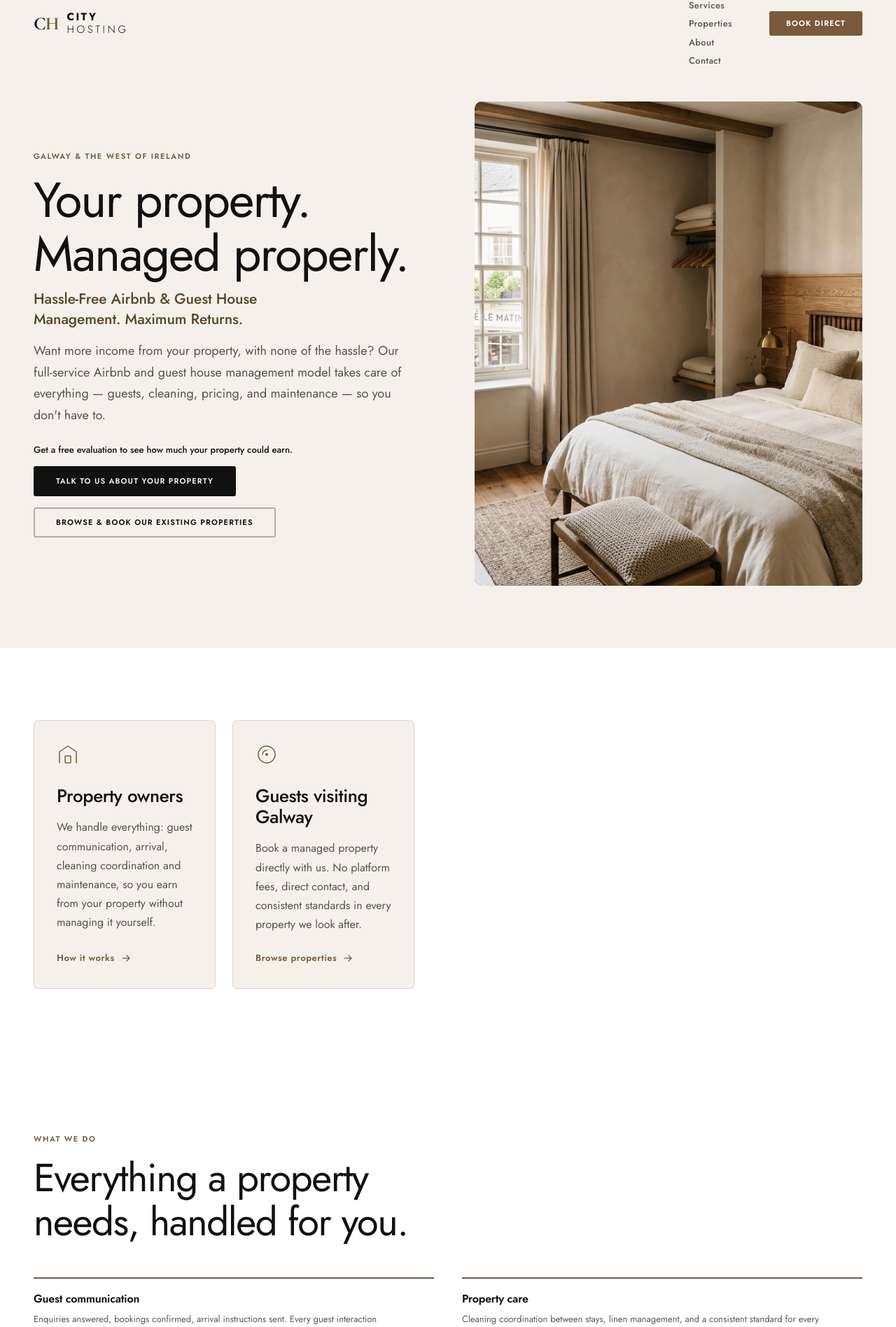
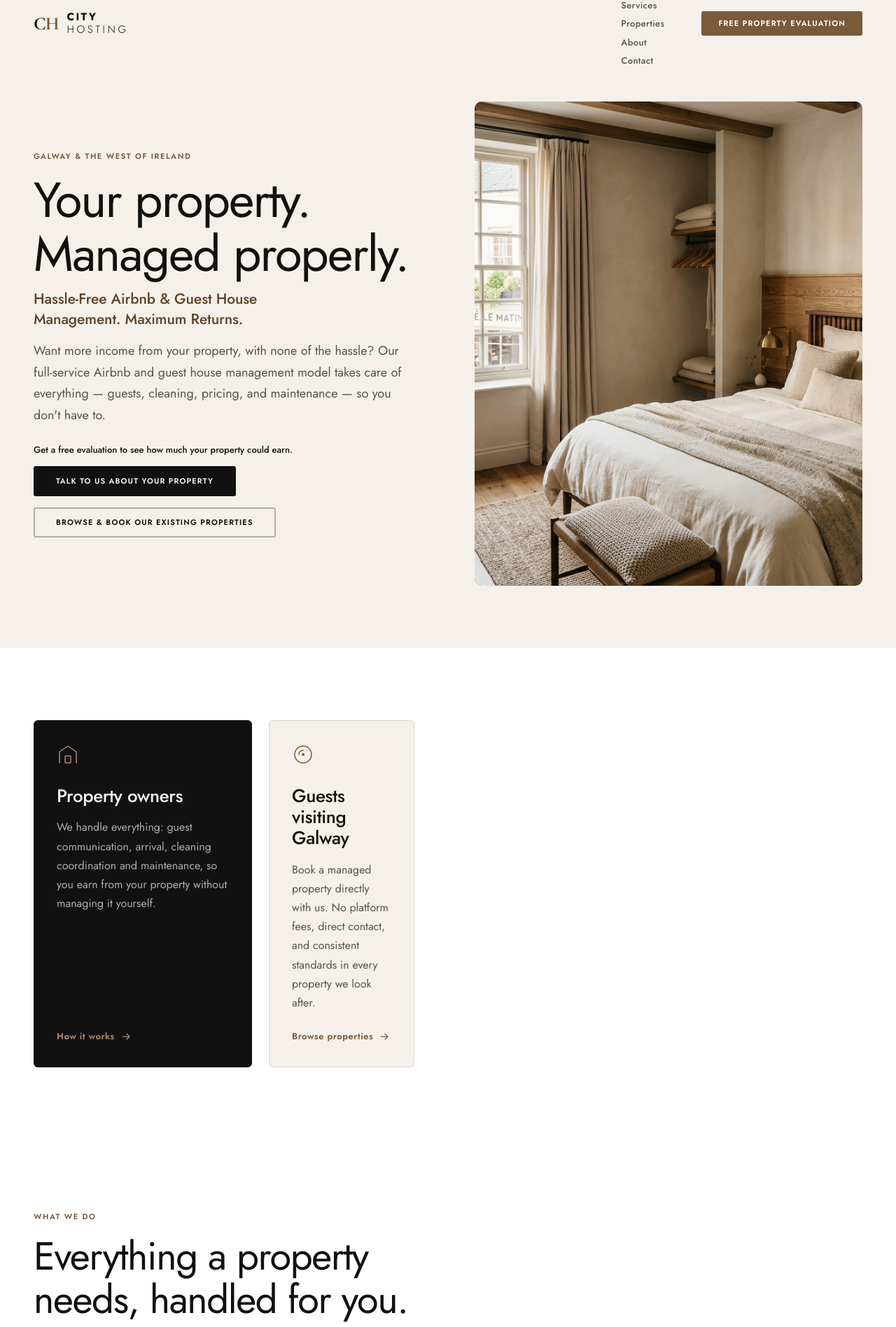
Before and after one commit to dnpebusiness-lab/lumusagency, a web app: file client-projects/city-hostings/website-v2/index.html in a window 1280 px wide. Shown: the top 1896 px of the page at 70% size. Run offline with its HTML, style and script files only (its server is not run), Linux system fonts and the light colour scheme.

Commit message:
Make the owner-acquisition CTA dominant sitewide
Per the audit's conversion-friction note: two equal-weight CTAs
(owner vs guest) were competing on every page. Since owner acquisition
is the priority:

- Header CTA button, present on every page, now reads "Free property
  evaluation" and links to the owner enquiry form instead of "Book
  direct" (the guest booking link stays as a plain nav item, "Properties")
- Homepage "Audience split" section widens the Property owners card
  and gives it a dark, higher-contrast treatment against the lighter
  Guests card, instead of two visually equal columns

Co-Authored-By: Claude Sonnet 5 <noreply@anthropic.com>
Claude-Session: https://claude.ai/code/session_01Rg6R3LxFBTwZe9aSNT86Wo

```diff
--- a/client-projects/city-hostings/website-v2/about.html
+++ b/client-projects/city-hostings/website-v2/about.html
@@ -36,7 +36,7 @@
         </ul>
       </nav>
       <div class="hdr-actions">
-        <a href="book-direct.html" class="btn btn--warm btn--sm">Book direct</a>
+        <a href="property-management.html#enquiry" class="btn btn--warm btn--sm">Free property evaluation</a>
         <button class="nav-toggle" aria-label="Open navigation menu" aria-expanded="false" aria-controls="nav-drawer">
           <svg width="22" height="22" viewBox="0 0 22 22" fill="none" aria-hidden="true">
             <line x1="3" y1="7" x2="19" y2="7" stroke="currentColor" stroke-width="1.5" stroke-linecap="round"/>
--- a/client-projects/city-hostings/website-v2/book-direct.html
+++ b/client-projects/city-hostings/website-v2/book-direct.html
@@ -36,7 +36,7 @@
         </ul>
       </nav>
       <div class="hdr-actions">
-        <a href="book-direct.html" class="btn btn--warm btn--sm" aria-current="page">Book direct</a>
+        <a href="property-management.html#enquiry" class="btn btn--warm btn--sm">Free property evaluation</a>
         <button class="nav-toggle" aria-label="Open navigation menu" aria-expanded="false" aria-controls="nav-drawer">
           <svg width="22" height="22" viewBox="0 0 22 22" fill="none" aria-hidden="true">
             <line x1="3" y1="7" x2="19" y2="7" stroke="currentColor" stroke-width="1.5" stroke-linecap="round"/>
--- a/client-projects/city-hostings/website-v2/contact.html
+++ b/client-projects/city-hostings/website-v2/contact.html
@@ -36,7 +36,7 @@
         </ul>
       </nav>
       <div class="hdr-actions">
-        <a href="book-direct.html" class="btn btn--warm btn--sm">Book direct</a>
+        <a href="property-management.html#enquiry" class="btn btn--warm btn--sm">Free property evaluation</a>
         <button class="nav-toggle" aria-label="Open navigation menu" aria-expanded="false" aria-controls="nav-drawer">
           <svg width="22" height="22" viewBox="0 0 22 22" fill="none" aria-hidden="true">
             <line x1="3" y1="7" x2="19" y2="7" stroke="currentColor" stroke-width="1.5" stroke-linecap="round"/>
--- a/client-projects/city-hostings/website-v2/css/styles.css
+++ b/client-projects/city-hostings/website-v2/css/styles.css
@@ -1425,7 +1425,7 @@ h4 { font-size: var(--t-md);      font-weight: 600; }
 .audience { background: var(--white); }
 .audience__grid {
   display: grid;
-  grid-template-columns: 1fr 1fr;
+  grid-template-columns: 3fr 2fr;
   gap: var(--sp-6);
   padding-block: var(--sp-section);
 }
@@ -1436,6 +1436,10 @@ h4 { font-size: var(--t-md);      font-weight: 600; }
   background: var(--ground);
   display: flex;
   flex-direction: column;
+}
+.audience__card--primary {
+  background: var(--ink);
+  border-color: var(--ink);
 }
 .audience__icon { margin-bottom: var(--sp-5); }
 .audience__heading {
@@ -1445,6 +1449,7 @@ h4 { font-size: var(--t-md);      font-weight: 600; }
   color: var(--ink);
   margin-bottom: var(--sp-4);
 }
+.audience__card--primary .audience__heading { color: var(--rev); }
 .audience__body {
   font-size: var(--t-base);
   color: var(--ink-70);
@@ -1452,6 +1457,7 @@ h4 { font-size: var(--t-md);      font-weight: 600; }
   flex: 1;
   margin-bottom: var(--sp-6);
 }
+.audience__card--primary .audience__body { color: var(--rev-70); }
 .audience__link {
   display: inline-flex;
   align-items: center;
@@ -1462,6 +1468,7 @@ h4 { font-size: var(--t-md);      font-weight: 600; }
   letter-spacing: 0.04em;
   transition: gap var(--fast) var(--ease);
 }
+.audience__card--primary .audience__link { color: var(--warm-mid); }
 .audience__link:hover { gap: var(--sp-3); }
 
 /* ─── Value proposition ─────────────────────────────────────── */
--- a/client-projects/city-hostings/website-v2/index.html
+++ b/client-projects/city-hostings/website-v2/index.html
@@ -72,7 +72,7 @@
       </nav>
 
       <div class="hdr-actions">
-        <a href="book-direct.html" class="btn btn--warm btn--sm">Book direct</a>
+        <a href="property-management.html#enquiry" class="btn btn--warm btn--sm">Free property evaluation</a>
         <button class="nav-toggle" aria-label="Open navigation menu" aria-expanded="false" aria-controls="nav-drawer">
           <svg width="22" height="22" viewBox="0 0 22 22" fill="none" aria-hidden="true">
             <line x1="3" y1="7" x2="19" y2="7" stroke="currentColor" stroke-width="1.5" stroke-linecap="round"/>
@@ -146,11 +146,11 @@
     <!-- B: Audience split -->
     <section class="audience" aria-label="Who we serve">
       <div class="wrap audience__grid">
-        <article class="audience__card reveal">
+        <article class="audience__card audience__card--primary reveal">
           <div class="audience__icon" aria-hidden="true">
             <svg width="32" height="32" viewBox="0 0 32 32" fill="none">
-              <path d="M4 28V12L16 4l12 8v16" stroke="var(--warm)" stroke-width="1.5" stroke-linecap="round" stroke-linejoin="round"/>
-              <rect x="12" y="18" width="8" height="10" rx="1" stroke="var(--warm)" stroke-width="1.5"/>
+              <path d="M4 28V12L16 4l12 8v16" stroke="var(--warm-mid)" stroke-width="1.5" stroke-linecap="round" stroke-linejoin="round"/>
+              <rect x="12" y="18" width="8" height="10" rx="1" stroke="var(--warm-mid)" stroke-width="1.5"/>
             </svg>
           </div>
           <h2 class="audience__heading">Property owners</h2>
--- a/client-projects/city-hostings/website-v2/property-management.html
+++ b/client-projects/city-hostings/website-v2/property-management.html
@@ -36,7 +36,7 @@
         </ul>
       </nav>
       <div class="hdr-actions">
-        <a href="book-direct.html" class="btn btn--warm btn--sm">Book direct</a>
+        <a href="property-management.html#enquiry" class="btn btn--warm btn--sm">Free property evaluation</a>
         <button class="nav-toggle" aria-label="Open navigation menu" aria-expanded="false" aria-controls="nav-drawer">
           <svg width="22" height="22" viewBox="0 0 22 22" fill="none" aria-hidden="true">
             <line x1="3" y1="7" x2="19" y2="7" stroke="currentColor" stroke-width="1.5" stroke-linecap="round"/>
--- a/client-projects/city-hostings/website-v2/property.html
+++ b/client-projects/city-hostings/website-v2/property.html
@@ -35,7 +35,7 @@
         </ul>
       </nav>
       <div class="hdr-actions">
-        <a href="book-direct.html" class="btn btn--warm btn--sm">Book direct</a>
+        <a href="property-management.html#enquiry" class="btn btn--warm btn--sm">Free property evaluation</a>
         <button class="nav-toggle" aria-label="Open navigation menu" aria-expanded="false" aria-controls="nav-drawer">
           <svg width="22" height="22" viewBox="0 0 22 22" fill="none" aria-hidden="true">
             <line x1="3" y1="7" x2="19" y2="7" stroke="currentColor" stroke-width="1.5" stroke-linecap="round"/>
--- a/client-projects/city-hostings/website-v2/services.html
+++ b/client-projects/city-hostings/website-v2/services.html
@@ -36,7 +36,7 @@
         </ul>
       </nav>
       <div class="hdr-actions">
-        <a href="book-direct.html" class="btn btn--warm btn--sm">Book direct</a>
+        <a href="property-management.html#enquiry" class="btn btn--warm btn--sm">Free property evaluation</a>
         <button class="nav-toggle" aria-label="Open navigation menu" aria-expanded="false" aria-controls="nav-drawer">
           <svg width="22" height="22" viewBox="0 0 22 22" fill="none" aria-hidden="true">
             <line x1="3" y1="7" x2="19" y2="7" stroke="currentColor" stroke-width="1.5" stroke-linecap="round"/>
```
